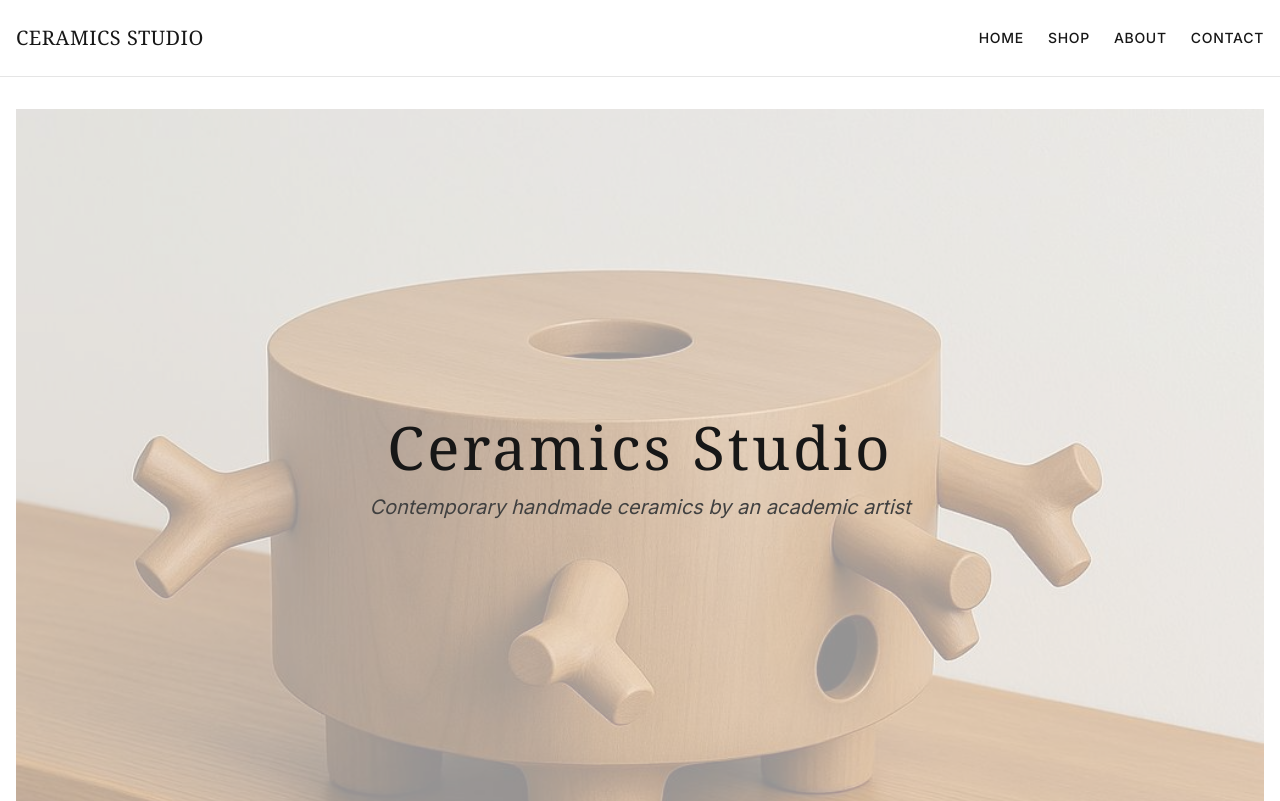
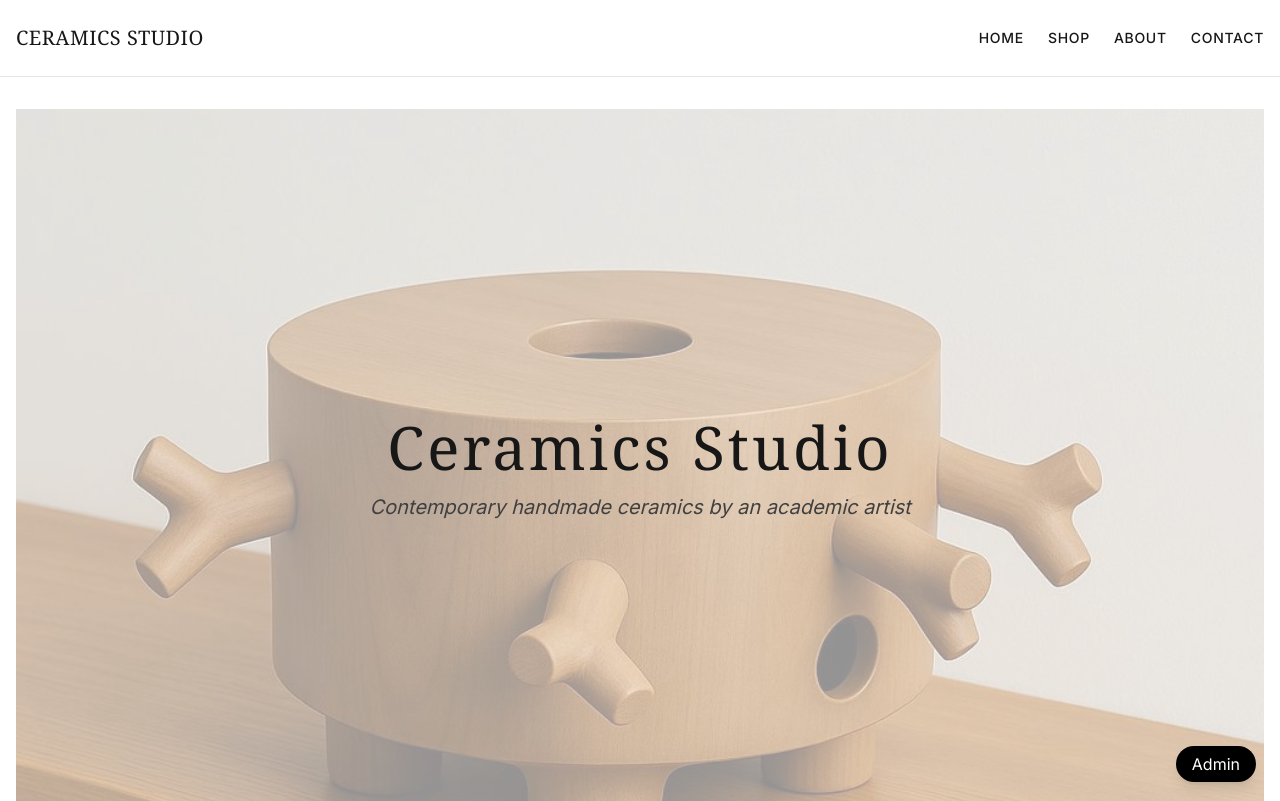
Before and after one commit to igorvucko/Ceramics-studio, a Next.js app: page / in a window 1280 px wide. Shown: the top 801 px of the page. Built offline with nearby package versions, Linux system fonts and the light colour scheme.

Commit message:
AdminLink

```diff
--- a/src/components/layout/MainLayout.tsx
+++ b/src/components/layout/MainLayout.tsx
@@ -1,5 +1,5 @@
 'use client';
-
+import AdminLink from '../navigation/AdminLink';
 import { useEffect, useState } from 'react';
 import Header from '../navigation/Header';
 import Footer from '../navigation/Footer';
@@ -33,6 +33,7 @@ export default function MainLayout({ children }: { children: React.ReactNode })
       <NavigationLoader/>
       <main className="flex-1 container mx-auto px-4 py-8">{children}</main>
       <Footer />
+      <AdminLink />
     </div>
   );
 }
--- /dev/null
+++ b/src/components/navigation/AdminLink.tsx
@@ -0,0 +1,14 @@
+import Link from 'next/link';
+
+export default function AdminLink() {
+  return (
+    <div className="fixed bottom-6 right-6 z-50">
+      <Link
+        href="/admin"
+        className="bg-black text-white px-4 py-2 rounded-full shadow-lg hover:bg-neutral-800 transition"
+      >
+        Admin
+      </Link>
+    </div>
+  );
+}
```
